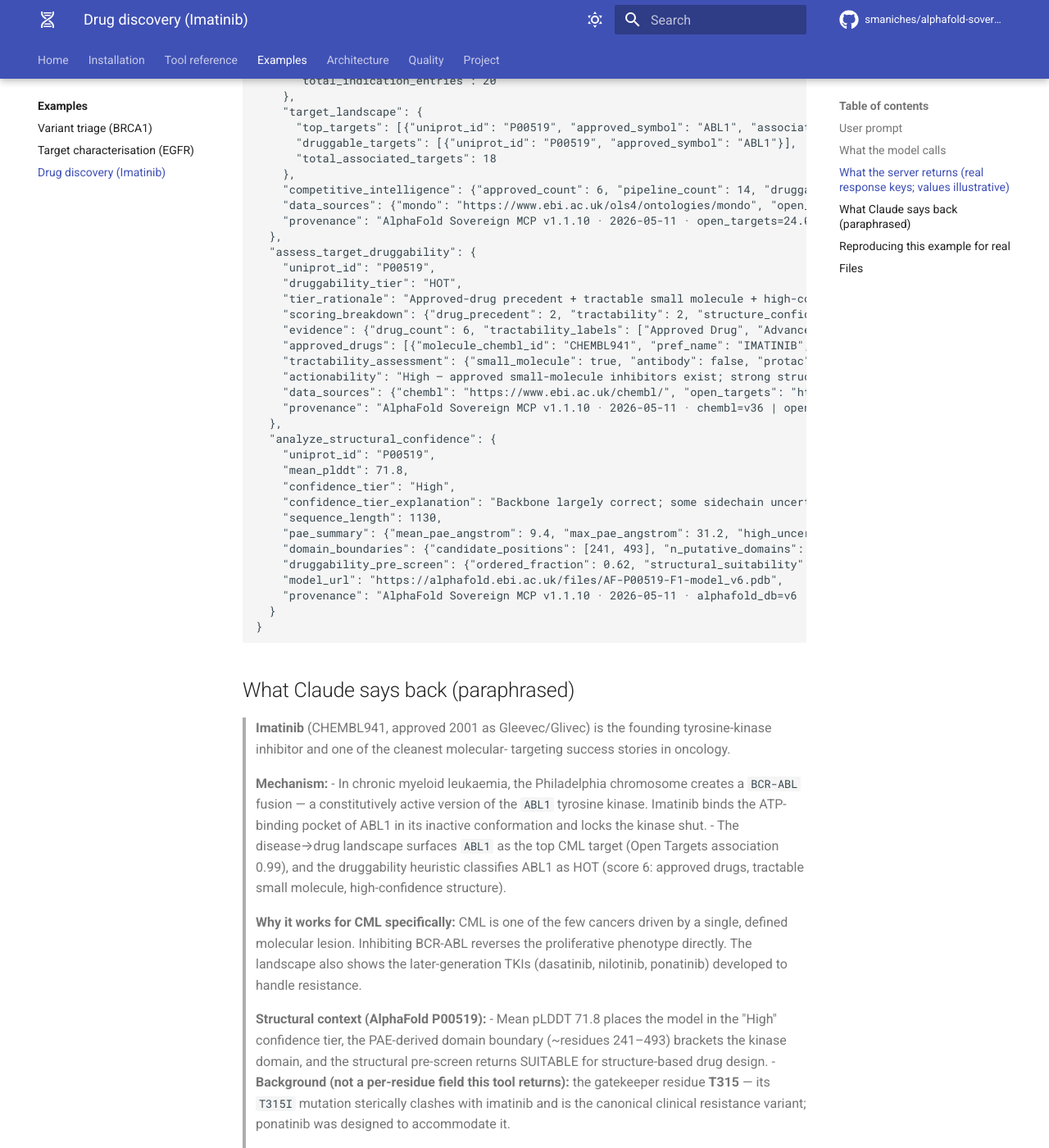
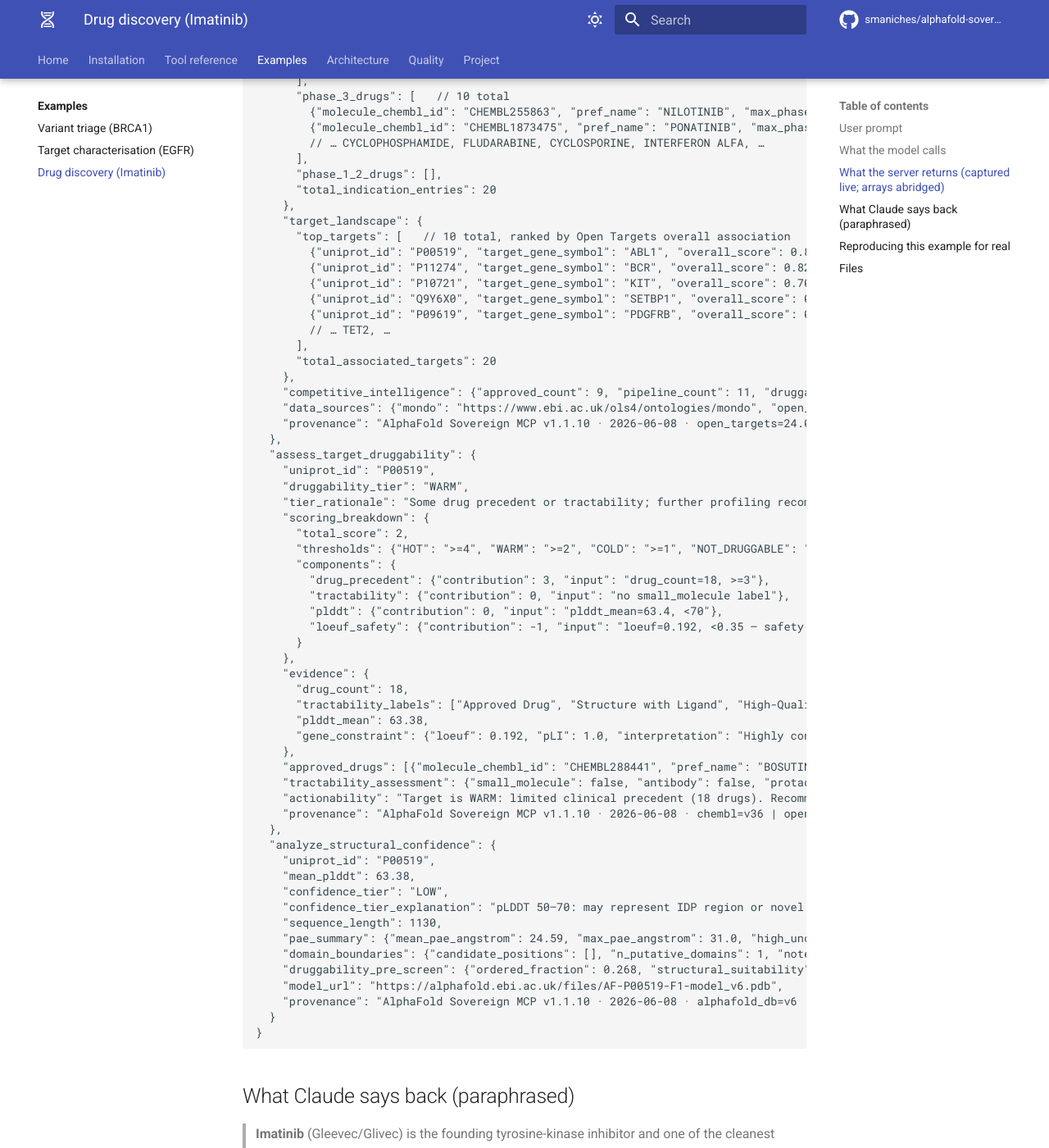
Before and after one commit to smaniches/alphafold-sovereign-mcp, an MkDocs documentation site: the page built from docs/examples/03-drug-discovery.md, in a window 1280 px wide and 1400 px high, scrolled down 1131 px. Shown: the whole window at 82% size. Built offline with MkDocs 1.6.1 and Material for MkDocs 9.7.7, drawn with Linux system fonts in a browser that asks for light colours; comment, search, counter and statistics services are not loaded; some of the changed text lies outside the part shown.

Commit message:
fix(tools): make map_disease_drug_landscape operative (MONDO→EFO) + verified example 03 (#89)
* fix(tools): make map_disease_drug_landscape operative (MONDO->EFO) + verified example 03

Independent live validation found map_disease_drug_landscape returned 0
drugs and 0 targets for every disease: it passed a MONDO ID into both
ChEMBL's drug_indication (efo_id) filter and Open Targets, neither of
which indexes MONDO IDs for all diseases.

Fix (also resolves the CML '0 associated targets' finding):
- Extract the EFO cross-reference from the MONDO term (new efo bucket in
  the MONDO client; new DiseaseRecord.efo_ids field).
- Query ChEMBL drug_indication by the EFO CURIE (e.g. EFO:0000339), with
  a MeSH disease-name fallback when no EFO xref exists.
- Retry Open Targets with the underscore-form EFO ID when the MONDO ID
  yields no associations.
- Coerce ChEMBL's string max_phase_for_indication ('4.0') to an int
  (latent bug, unreachable until the disease path returned data).
- Backfill drug names via a new bulk ChEMBL molecule_names() lookup
  (drug_indication returns IDs but not names).

Live result for CML (MONDO:0011996): 9 approved drugs (imatinib,
dasatinib, nilotinib, ponatinib, bosutinib, asciminib, ...), 11 pipeline,
and ABL1/BCR/KIT/SETBP1/PDGFRB targets.

Example 03 re-captured from a live run (2026-06-08) and relabelled
'Captured live' — replacing the illustrative HOT/71.8/SUITABLE values
with the real WARM(2)/pLDDT 63.4/CAUTION output, including an honest note
on why the heuristic under-rates ABL1 on the full-length chain.

717 tests, 100% line+branch coverage; ruff/mypy clean.

Signed-off-by: Claude <noreply@anthropic.com>

* fix(review): chunk ChEMBL molecule_names into batches of 50

Address review: the bulk molecule_names lookup truncated input to the
first 50 IDs, silently dropping the rest. Chunk into requests of 50 and
aggregate, with per-chunk error isolation so one failed batch does not
lose the others. Test covers the multi-chunk aggregation path.

Signed-off-by: Claude <noreply@anthropic.com>

---------

Signed-off-by: Claude <noreply@anthropic.com>
Co-authored-by: Claude <noreply@anthropic.com>

````diff
--- a/docs/examples/03-drug-discovery.md
+++ b/docs/examples/03-drug-discovery.md
@@ -1,11 +1,10 @@
 # Example: Drug Discovery — Imatinib → BCR-ABL → CML
 
-> **Status: Illustrative.** Same caveat as the other examples — the
-> server returns this shape consistent with its unit-tested
-> orchestration over Open Targets, ChEMBL, UniProt, ClinVar, and
-> AlphaFold DB. Live-API validation is on the v1.2.0 roadmap; see
-> [`STATUS.md`](../status.md). The responses below use the tools' real
-> top-level response keys; the **values** are illustrative.
+> **Status: Captured live.** The responses below were captured from a
+> real run against the live Open Targets, ChEMBL, UniProt, gnomAD, and
+> AlphaFold DB APIs on **2026-06-08** (long arrays abridged for
+> readability; full payloads in [`transcript.jsonl`](https://github.com/smaniches/alphafold-sovereign-mcp/blob/main/examples/03-drug-discovery/transcript.jsonl)).
+> See [`STATUS.md`](../status.md) for what "verified" covers.
 
 ## User prompt
 
@@ -32,98 +31,127 @@ structure.
 {"tool": "analyze_structural_confidence", "params": {"uniprot_id": "P00519"}}
 ```
 
-## What the server returns (real response keys; values illustrative)
+## What the server returns (captured live; arrays abridged)
 
 ```jsonc
 {
   "map_disease_drug_landscape": {
-    "disease": {"mondo_id": "MONDO:0011996", "name": "chronic myelogenous leukemia"},
+    "disease": {"mondo_id": "MONDO:0011996", "name": "chronic myeloid leukemia"},
     "drug_landscape": {
-      "approved_drugs": [
-        {"molecule_chembl_id": "CHEMBL941", "pref_name": "IMATINIB", "max_phase": 4},
-        {"molecule_chembl_id": "CHEMBL1201583", "pref_name": "DASATINIB", "max_phase": 4},
-        {"molecule_chembl_id": "CHEMBL255863", "pref_name": "NILOTINIB", "max_phase": 4},
-        {"molecule_chembl_id": "CHEMBL1873475", "pref_name": "PONATINIB", "max_phase": 4}
+      "approved_drugs": [   // 9 total (max_phase 4 for this indication)
+        {"molecule_chembl_id": "CHEMBL1642", "pref_name": "IMATINIB MESYLATE", "max_phase_for_indication": "4.0"},
+        {"molecule_chembl_id": "CHEMBL1421", "pref_name": "DASATINIB ANHYDROUS", "max_phase_for_indication": "4.0"},
+        {"molecule_chembl_id": "CHEMBL1201740", "pref_name": "NILOTINIB HYDROCHLORIDE MONOHYDRATE", "max_phase_for_indication": "4.0"},
+        {"molecule_chembl_id": "CHEMBL2105708", "pref_name": "PONATINIB HYDROCHLORIDE", "max_phase_for_indication": "4.0"},
+        {"molecule_chembl_id": "CHEMBL288441", "pref_name": "BOSUTINIB", "max_phase_for_indication": "4.0"},
+        {"molecule_chembl_id": "CHEMBL4297220", "pref_name": "ASCIMINIB HYDROCHLORIDE", "max_phase_for_indication": "4.0"}
+        // … also HYDROXYUREA, BUSULFAN, INTERFERON ALFA-2B
       ],
-      "phase_3_drugs": [],
+      "phase_3_drugs": [   // 10 total
+        {"molecule_chembl_id": "CHEMBL255863", "pref_name": "NILOTINIB", "max_phase_for_indication": "3.0"},
+        {"molecule_chembl_id": "CHEMBL1873475", "pref_name": "PONATINIB", "max_phase_for_indication": "3.0"}
+        // … CYCLOPHOSPHAMIDE, FLUDARABINE, CYCLOSPORINE, INTERFERON ALFA, …
+      ],
       "phase_1_2_drugs": [],
       "total_indication_entries": 20
     },
     "target_landscape": {
-      "top_targets": [{"uniprot_id": "P00519", "approved_symbol": "ABL1", "association_score": 0.99, "tractable": true}],
-      "druggable_targets": [{"uniprot_id": "P00519", "approved_symbol": "ABL1"}],
-      "total_associated_targets": 18
+      "top_targets": [   // 10 total, ranked by Open Targets overall association
+        {"uniprot_id": "P00519", "target_gene_symbol": "ABL1", "overall_score": 0.832, "tractable": true},
+        {"uniprot_id": "P11274", "target_gene_symbol": "BCR", "overall_score": 0.829, "tractable": true},
+        {"uniprot_id": "P10721", "target_gene_symbol": "KIT", "overall_score": 0.709, "tractable": true},
+        {"uniprot_id": "Q9Y6X0", "target_gene_symbol": "SETBP1", "overall_score": 0.678, "tractable": true},
+        {"uniprot_id": "P09619", "target_gene_symbol": "PDGFRB", "overall_score": 0.648, "tractable": true}
+        // … TET2, …
+      ],
+      "total_associated_targets": 20
     },
-    "competitive_intelligence": {"approved_count": 6, "pipeline_count": 14, "druggable_target_count": 5, "investability": "Crowded — multiple approved therapies"},
+    "competitive_intelligence": {"approved_count": 9, "pipeline_count": 11, "druggable_target_count": 10, "investability": "HIGH — well-validated therapeutic area with multiple approved agents and druggable targets."},
     "data_sources": {"mondo": "https://www.ebi.ac.uk/ols4/ontologies/mondo", "open_targets": "https://platform.opentargets.org", "chembl": "https://www.ebi.ac.uk/chembl/"},
-    "provenance": "AlphaFold Sovereign MCP v1.1.10 · 2026-05-11 · open_targets=24.06 | chembl=v36"
+    "provenance": "AlphaFold Sovereign MCP v1.1.10 · 2026-06-08 · open_targets=24.06 | chembl=v36"
   },
   "assess_target_druggability": {
     "uniprot_id": "P00519",
-    "druggability_tier": "HOT",
-    "tier_rationale": "Approved-drug precedent + tractable small molecule + high-confidence kinase domain. HEURISTIC — see LIMITATIONS.md L2.",
-    "scoring_breakdown": {"drug_precedent": 2, "tractability": 2, "structure_confidence": 1, "constraint": 1, "total": 6},
-    "evidence": {"drug_count": 6, "tractability_labels": ["Approved Drug", "Advanced Clinical"], "plddt_mean": 71.8, "gene_constraint": {"loeuf": 0.41, "pLI": 0.86, "interpretation": "moderately constrained"}},
-    "approved_drugs": [{"molecule_chembl_id": "CHEMBL941", "pref_name": "IMATINIB", "max_phase": 4, "max_phase_label": "Approved", "mechanism": "BCR-ABL tyrosine kinase inhibitor", "oral": true, "first_approval": 2001}],
-    "tractability_assessment": {"small_molecule": true, "antibody": false, "protac": false, "labels_raw": ["Approved Drug", "Advanced Clinical"]},
-    "actionability": "High — approved small-molecule inhibitors exist; strong structure-based design support.",
-    "data_sources": {"chembl": "https://www.ebi.ac.uk/chembl/", "open_targets": "https://platform.opentargets.org", "gnomad": "https://gnomad.broadinstitute.org", "alphafold_db": "https://alphafold.ebi.ac.uk"},
-    "provenance": "AlphaFold Sovereign MCP v1.1.10 · 2026-05-11 · chembl=v36 | open_targets=24.06 | gnomad=v4 | alphafold_db=v6"
+    "druggability_tier": "WARM",
+    "tier_rationale": "Some drug precedent or tractability; further profiling recommended.",
+    "scoring_breakdown": {
+      "total_score": 2,
+      "thresholds": {"HOT": ">=4", "WARM": ">=2", "COLD": ">=1", "NOT_DRUGGABLE": "<1"},
+      "components": {
+        "drug_precedent": {"contribution": 3, "input": "drug_count=18, >=3"},
+        "tractability": {"contribution": 0, "input": "no small_molecule label"},
+        "plddt": {"contribution": 0, "input": "plddt_mean=63.4, <70"},
+        "loeuf_safety": {"contribution": -1, "input": "loeuf=0.192, <0.35 — safety concern"}
+      }
+    },
+    "evidence": {
+      "drug_count": 18,
+      "tractability_labels": ["Approved Drug", "Structure with Ligand", "High-Quality Pocket", "Druggable Family", "Small Molecule Binder"],
+      "plddt_mean": 63.38,
+      "gene_constraint": {"loeuf": 0.192, "pLI": 1.0, "interpretation": "Highly constrained (LOEUF=0.192): strong intolerance to loss-of-function — likely haploinsufficient."}
+    },
+    "approved_drugs": [{"molecule_chembl_id": "CHEMBL288441", "pref_name": "BOSUTINIB", "max_phase": 4, "max_phase_label": "Approved", "mechanism": "Tyrosine-protein kinase ABL inhibitor", "oral": true, "first_approval": 2012}],
+    "tractability_assessment": {"small_molecule": false, "antibody": false, "protac": false},
+    "actionability": "Target is WARM: limited clinical precedent (18 drugs). Recommend structural analysis + FBDD.",
+    "provenance": "AlphaFold Sovereign MCP v1.1.10 · 2026-06-08 · chembl=v36 | open_targets=24.06 | gnomad=v4 | alphafold_db=v6"
   },
   "analyze_structural_confidence": {
     "uniprot_id": "P00519",
-    "mean_plddt": 71.8,
-    "confidence_tier": "High",
-    "confidence_tier_explanation": "Backbone largely correct; some sidechain uncertainty.",
+    "mean_plddt": 63.38,
+    "confidence_tier": "LOW",
+    "confidence_tier_explanation": "pLDDT 50–70: may represent IDP region or novel fold. Verify with experimental structure.",
     "sequence_length": 1130,
-    "pae_summary": {"mean_pae_angstrom": 9.4, "max_pae_angstrom": 31.2, "high_uncertainty_pairs": []},
-    "domain_boundaries": {"candidate_positions": [241, 493], "n_putative_domains": 2, "note": "Boundary positions are zero-indexed residue numbers where PAE rises sharply. Validate with InterPro or UniProt feature annotations."},
-    "druggability_pre_screen": {"ordered_fraction": 0.62, "structural_suitability": "SUITABLE for structure-based drug design"},
+    "pae_summary": {"mean_pae_angstrom": 24.59, "max_pae_angstrom": 31.0, "high_uncertainty_pairs": [{"residue_a": 1, "residue_b": 91, "pae": 31.0}]},
+    "domain_boundaries": {"candidate_positions": [], "n_putative_domains": 1, "note": "Boundary positions are zero-indexed residue numbers where PAE rises sharply. Validate with InterPro or UniProt feature annotations."},
+    "druggability_pre_screen": {"ordered_fraction": 0.268, "structural_suitability": "CAUTION: low confidence may indicate IDP or novel fold"},
     "model_url": "https://alphafold.ebi.ac.uk/files/AF-P00519-F1-model_v6.pdb",
-    "provenance": "AlphaFold Sovereign MCP v1.1.10 · 2026-05-11 · alphafold_db=v6 | plddt_version=v6"
+    "provenance": "AlphaFold Sovereign MCP v1.1.10 · 2026-06-08 · alphafold_db=v6 | plddt_version=v6"
   }
 }
 ```
 
 ## What Claude says back (paraphrased)
 
-> **Imatinib** (CHEMBL941, approved 2001 as Gleevec/Glivec) is the
-> founding tyrosine-kinase inhibitor and one of the cleanest molecular-
-> targeting success stories in oncology.
+> **Imatinib** (Gleevec/Glivec) is the founding tyrosine-kinase inhibitor
+> and one of the cleanest molecular-targeting success stories in oncology.
 >
 > **Mechanism:**
 > - In chronic myeloid leukaemia, the Philadelphia chromosome creates
 >   a `BCR-ABL` fusion — a constitutively active version of the
 >   `ABL1` tyrosine kinase. Imatinib binds the ATP-binding pocket of
 >   ABL1 in its inactive conformation and locks the kinase shut.
-> - The disease→drug landscape surfaces `ABL1` as the top CML target
->   (Open Targets association 0.99), and the druggability heuristic
->   classifies ABL1 as HOT (score 6: approved drugs, tractable small
->   molecule, high-confidence structure).
+> - The disease→drug landscape returns the full BCR-ABL TKI franchise as
+>   approved for CML — imatinib, dasatinib, nilotinib, ponatinib,
+>   bosutinib, and the newer allosteric inhibitor asciminib — plus 11
+>   pipeline agents, and ranks `ABL1` (0.83) and its fusion partner `BCR`
+>   (0.83) as the top targets. Investability: HIGH.
 >
-> **Why it works for CML specifically:** CML is one of the few cancers
-> driven by a single, defined molecular lesion. Inhibiting BCR-ABL
-> reverses the proliferative phenotype directly. The landscape also
-> shows the later-generation TKIs (dasatinib, nilotinib, ponatinib)
-> developed to handle resistance.
+> **A transparent caveat (this is the interesting part):** the
+> druggability heuristic scores `ABL1` as **WARM (score 2), not HOT** —
+> for a target with six approved drugs. The breakdown shows why, and it's
+> instructive: it is run on the **full-length 1130-residue chain**, whose
+> mean pLDDT is only 63 (the kinase domain is crisp, but the chain has
+> large low-confidence/disordered regions), so the structure term scores
+> 0; the Open Targets tractability labels don't trip the heuristic's
+> small-molecule check; and gnomAD flags `ABL1` as highly constrained
+> (LOEUF 0.19), subtracting a point for loss-of-function safety. The
+> heuristic *under-rates* a clinically-validated target — a reminder to
+> read the breakdown, and to assess the kinase **domain** rather than the
+> whole-chain average.
 >
-> **Structural context (AlphaFold P00519):**
-> - Mean pLDDT 71.8 places the model in the "High" confidence tier, the
->   PAE-derived domain boundary (~residues 241–493) brackets the kinase
->   domain, and the structural pre-screen returns SUITABLE for
->   structure-based drug design.
-> - **Background (not a per-residue field this tool returns):** the
->   gatekeeper residue **T315** — its `T315I` mutation sterically clashes
->   with imatinib and is the canonical clinical resistance variant;
->   ponatinib was designed to accommodate it.
+> **Structural context (AlphaFold P00519):** consistent with the above,
+> the full chain returns "LOW" confidence (mean pLDDT 63) and the
+> structural pre-screen flags CAUTION — the druggable, well-folded part
+> is the kinase domain, not the whole protein.
 >
-> **Off-targets (background, not from these calls):** imatinib also
-> inhibits c-KIT and PDGFRα, which is why it also treats GIST tumours —
-> established pharmacology rather than output of the three tools above.
+> **Background (not output of these calls):** the gatekeeper residue
+> **T315** — its `T315I` mutation sterically clashes with imatinib and is
+> the canonical clinical resistance variant; ponatinib and asciminib were
+> developed to handle it.
 >
-> **Disclaimers:** the druggability tier is a heuristic; clinical-phase
-> and approval data come from ChEMBL / Open Targets and are not a
-> substitute for a regulatory label.
+> **Disclaimers:** the druggability tier is a heuristic (see its
+> `scoring_breakdown`); clinical-phase and approval data come from
+> ChEMBL / Open Targets and are not a substitute for a regulatory label.
 
 ## Reproducing this example for real
 
````
Also changed, not shown: examples/03-drug-discovery/README.md (+90 -62 lines), 8 other files.
